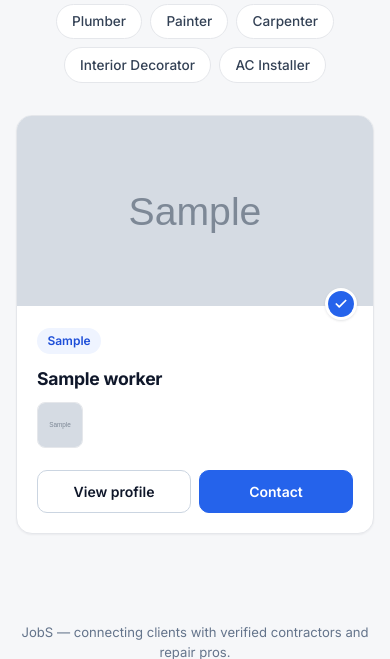
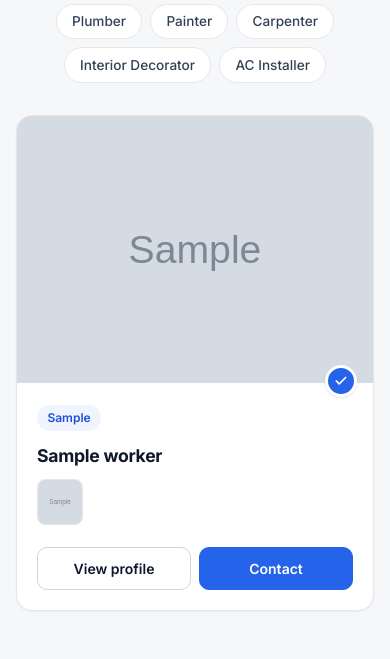
Before and after one commit to deonjoys/jobs-app, a Flask app: page / in a window 390 px wide. Shown: the part 452-1111 px from the top of the page. Run offline with Flask 3, Linux system fonts and the light colour scheme; tables that the repository leaves empty hold one stand-in row (values such as "Sample post"); grey boxes marked "Sample" are stand-in pictures; some libraries are stand-ins or nearby versions.

Commit message:
Fix worker card image ratio
Use a responsive 4:3 image area and contain worker photos so the full image remains visible without making cards excessively tall.

Co-authored-by: Copilot <223556219+Copilot@users.noreply.github.com>

```diff
--- a/static/style.css
+++ b/static/style.css
@@ -233,8 +233,8 @@ header.site-head {
 }
 .pro-card:hover { box-shadow: var(--shadow-lg); transform: translateY(-2px); border-color: var(--line-strong); }
 
-.pro-photo-wrap { position: relative; height: 190px; background: #e2e8f0; }
-.pro-photo-wrap img { width: 100%; height: 100%; object-fit: cover; display: block; }
+.pro-photo-wrap { position: relative; aspect-ratio: 4 / 3; background: #e2e8f0; }
+.pro-photo-wrap img { width: 100%; height: 100%; object-fit: contain; display: block; }
 .pro-avatar-fallback {
   width: 100%; height: 100%; display: flex; align-items: center; justify-content: center;
   background: linear-gradient(135deg, #dbe6fd, #c3d4fb);
```
